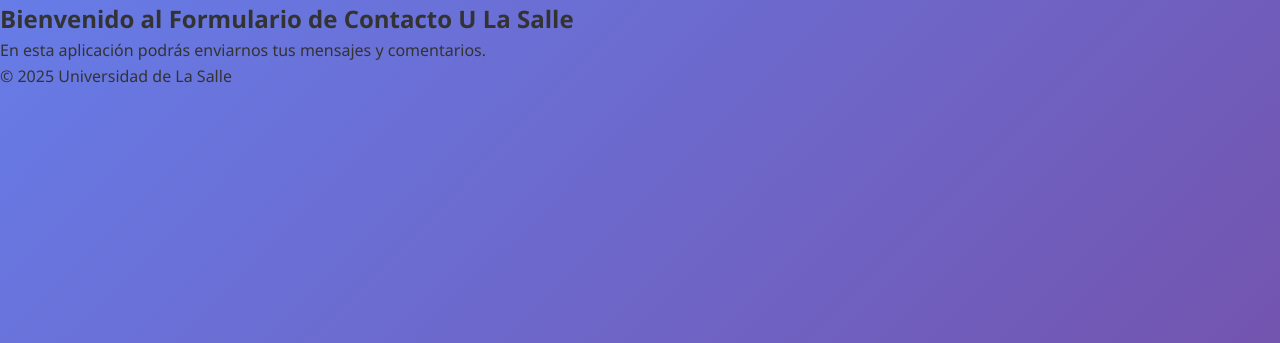
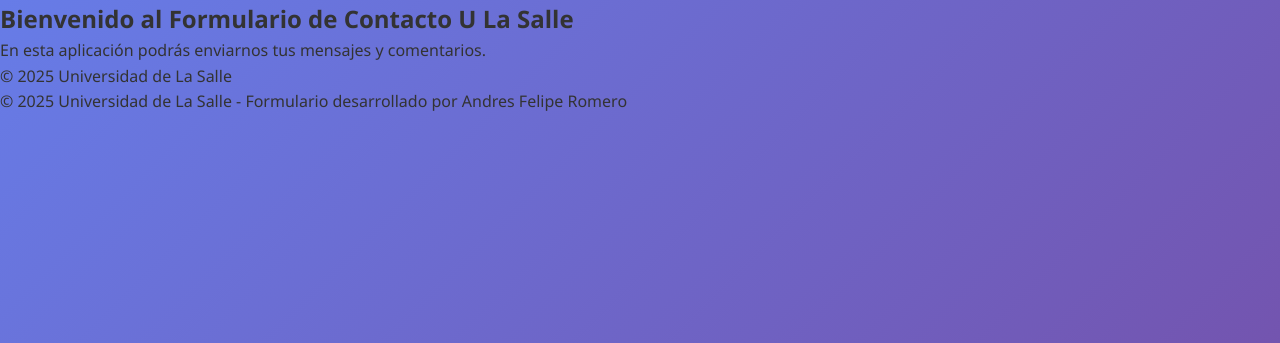
Before and after one commit to PipeRomero/formulario-lasalle, a Flask app: page / in a window 1280 px wide. Shown: the part 77-420 px from the top of the page. Run offline with Flask 3, Linux system fonts and the light colour scheme.

Commit message:
agregue pie de pagina con mi nombre como unos creditos

```diff
--- a/templates/index.html
+++ b/templates/index.html
@@ -24,5 +24,10 @@
     <footer>
         <p>© 2025 Universidad de La Salle</p>
     </footer>
+
+<footer>
+  <p>© 2025 Universidad de La Salle - Formulario desarrollado por Andres Felipe Romero</p>
+</footer>
+
 </body>
 </html>
```
